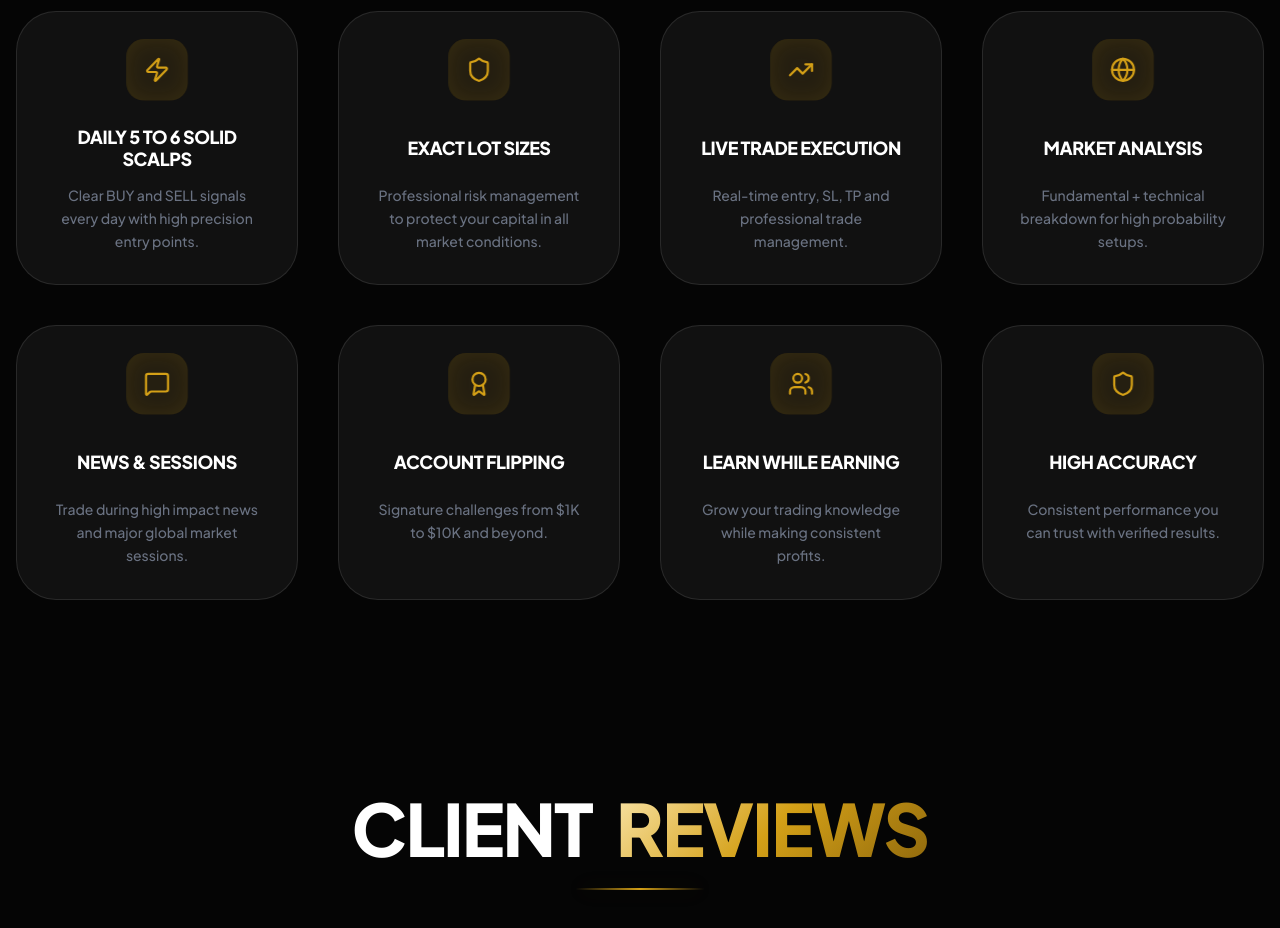
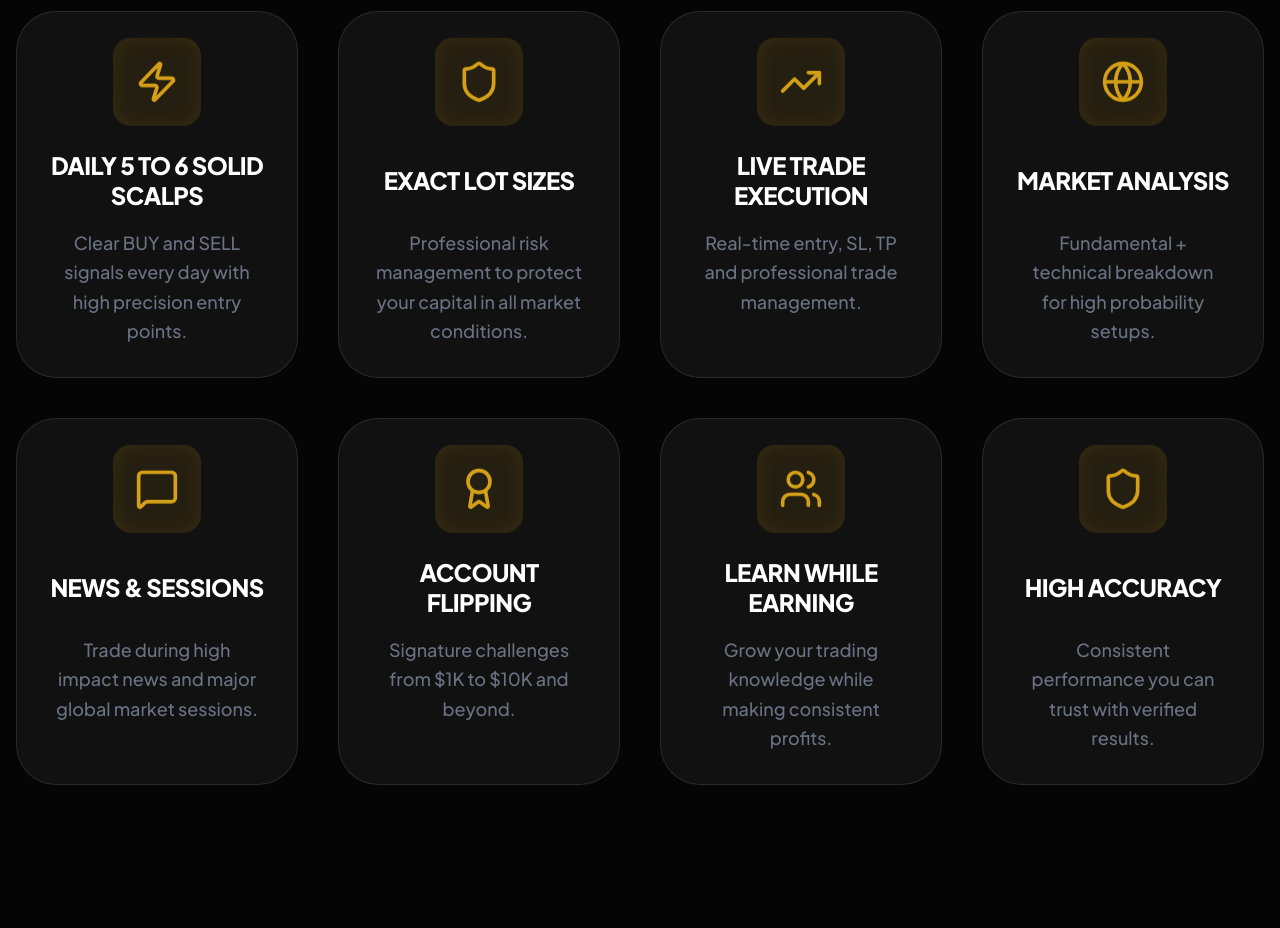
Before and after one commit to ahmathmusharraf/XAU-VIP-Trading, a React (Vite) app: page / in a window 1280 px wide. Shown: the part 2060-2988 px from the top of the page. Built offline with nearby package versions, Linux system fonts and the light colour scheme.

Commit message:
Update styles and sizes for feature icons and text

```diff
--- a/src/pages/Home.tsx
+++ b/src/pages/Home.tsx
@@ -554,12 +554,12 @@ export default function Home() {
                     repeat: Infinity,
                     ease: "easeInOut"
                   }}
-                  className="mb-3 md:mb-6 w-10 h-10 md:w-14 md:h-14 rounded-xl md:rounded-2xl bg-gold-500/10 flex items-center justify-center text-gold-500 scale-110 group-hover:bg-gold-500 group-hover:text-black transition-all duration-300 shadow-[inset_0_0_20px_rgba(238,176,26,0.1)]"
+                  className="mb-3 md:mb-6 w-10 h-10 md:w-16 md:h-16 lg:w-20 lg:h-20 rounded-xl md:rounded-2xl bg-gold-500/10 flex items-center justify-center text-gold-500 scale-110 group-hover:bg-gold-500 group-hover:text-black transition-all duration-300 shadow-[inset_0_0_20px_rgba(238,176,26,0.1)]"
                 >
-                  <feature.icon size={20} className="md:w-6 md:h-6" />
+                  <feature.icon size={20} className="md:w-8 md:h-8 lg:w-10 lg:h-10" />
                 </motion.div>
-                <h3 className="text-xs md:text-lg font-black mb-2 md:mb-3 h-8 md:h-12 flex items-center tracking-tight text-white leading-tight uppercase text-center">{feature.title}</h3>
-                <p className="text-gray-500 text-[10px] md:text-sm font-medium leading-relaxed group-hover:text-gray-300 transition-colors px-1">
+                <h3 className="text-xs md:text-xl lg:text-2xl font-black mb-2 md:mb-4 h-8 md:h-14 lg:h-16 flex items-center tracking-tight text-white leading-tight uppercase text-center">{feature.title}</h3>
+                <p className="text-gray-500 text-[10px] md:text-base lg:text-lg font-medium leading-relaxed group-hover:text-gray-300 transition-colors px-1">
                   {feature.description}
                 </p>
               </motion.div>
```
